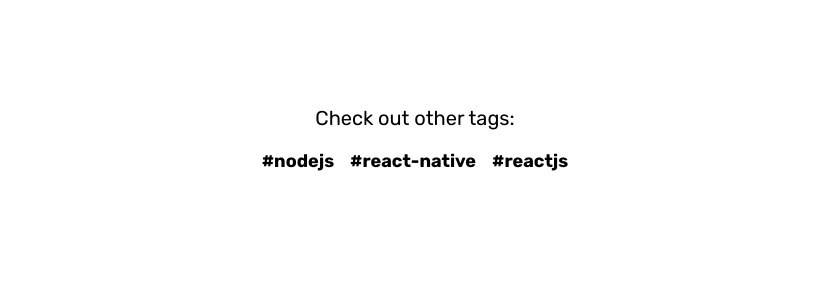
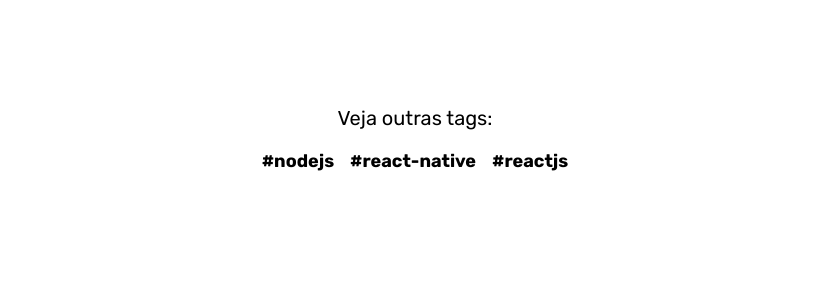
Before and after one commit to filipeleonelbatista/filipeleonelbatista.github.io, a Jekyll site: the page built from _my_tags/typescript.md, in a window 1280 px wide. Shown: the part 722-1012 px from the top of the page, without its empty margins (225-1043 px from the left). Built offline with Jekyll 4.4.1, drawn with Linux system fonts in a browser that asks for light colours; some web fonts are replaced.

Commit message:
Update tag-box.html

```diff
--- a/_includes/utils/tag-box.html
+++ b/_includes/utils/tag-box.html
@@ -1,6 +1,6 @@
 <div class="tag-box">
 <hr/>
-<span>Check out other tags:</span>
+<span>Veja outras tags:</span>
 <ul>
    {% assign tags = site.tags | sort %}
    {% for tag in tags %}
```
